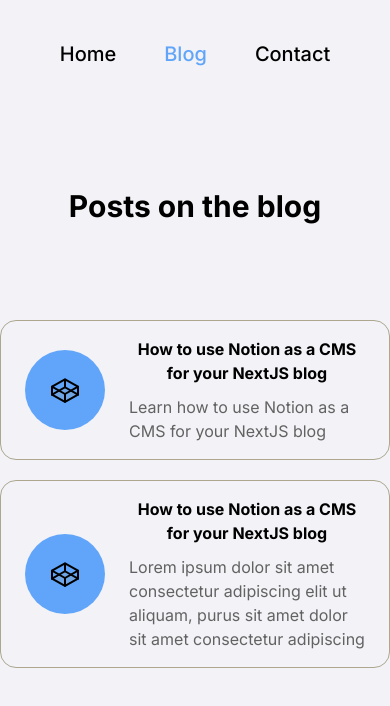
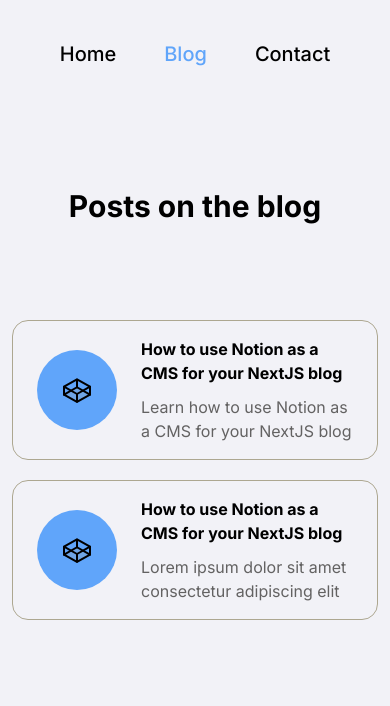
Before and after one commit to Nahuelluca20/blog-nextjs-notion, a Next.js app: page /blog in a window 390 px wide. Shown: the top 706 px of the page. Built offline with nearby package versions, Linux system fonts and the light colour scheme.

Commit message:
fix: text in card

```diff
--- a/app/blog/page.tsx
+++ b/app/blog/page.tsx
@@ -18,16 +18,16 @@
   ];
 
   return (
-    <section className="cursor-pointer">
+    <section>
       <div className="mx-auto grid justify-center w-full">
         <div className="mx-auto">
           <h2 className="max-w-[530px] font-bold text-3xl md:text-5xl mb-8 md:mb-12 lg:mb-4 pb-16">
             Posts on the blog
           </h2>
         </div>
-        <div className="grid gap-5">
+        <div className="grid gap-5 px-3 md:px-0">
           {blogData.map((blog) => (
-            <Link key={blog.id} href={`/blog/${blog.id}`}>
+            <Link key={blog.id} className="cursor-pointer" href={`/blog/${blog.id}`}>
               <BlogPreviewCard content={blog.content} title={blog.title} />
             </Link>
           ))}
--- a/components/blog-preview-card.tsx
+++ b/components/blog-preview-card.tsx
@@ -9,9 +9,11 @@
         <div className="flex-col flex-none flex h-20 w-20 items-center justify-center bg-blue-400 rounded-full">
           <Image alt="blog" height={32} src={ExampleImg} width={32} />
         </div>
-        <div className="flex-col flex items-start gap-2.5">
+        <div className="flex-col flex items-start text-start gap-2.5">
           <h5 className="font-bold text-base md:text-xl">{title}</h5>
-          <p className="text-[#636262] text-start">{content}</p>
+          <p className="text-[#636262] max-w-[420px] max-h-[48px] overflow-hidden">
+            <span className="text-clip">{content}</span>
+          </p>
         </div>
       </div>
     </div>
```
